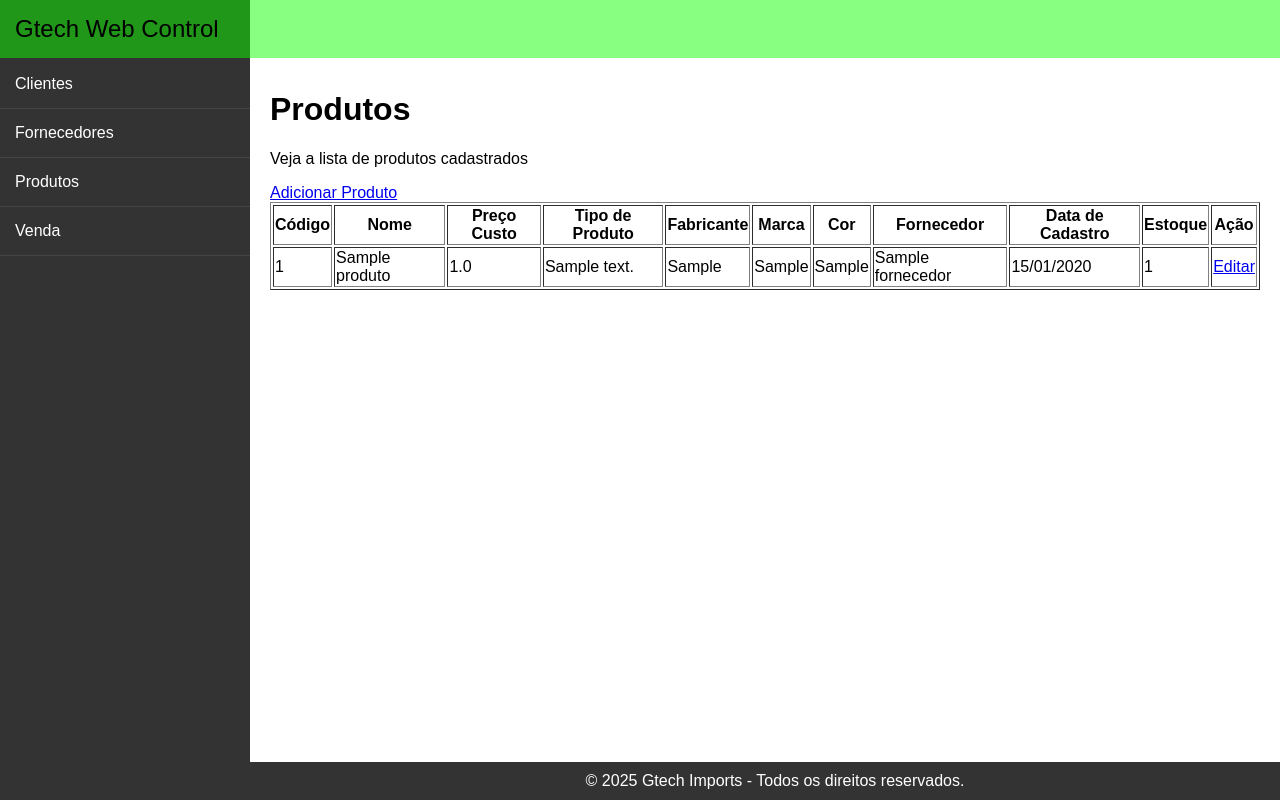
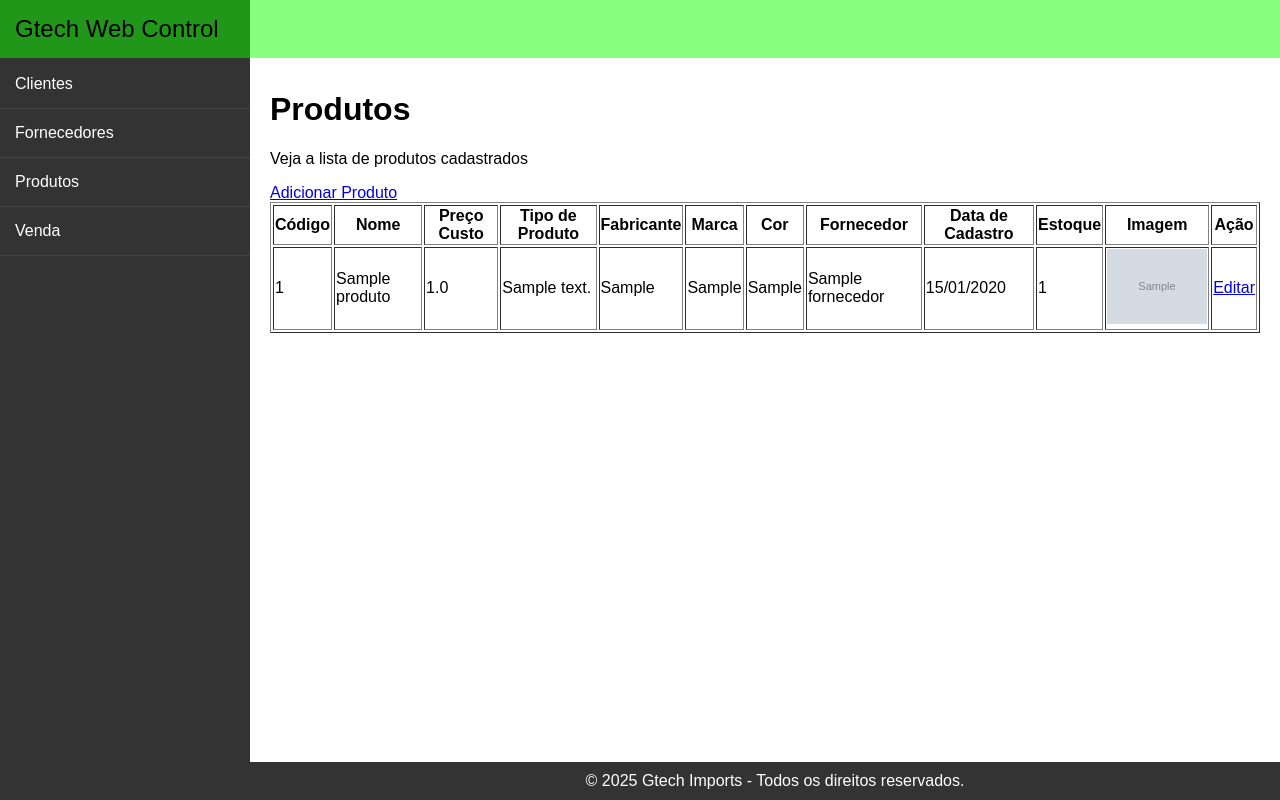
Before and after one commit to mitojsdev/gtechweb_2.0, a Django app: page /produto in a window 1280 px wide. Run offline with Django 5.2, Linux system fonts and the light colour scheme; tables that the repository leaves empty hold one stand-in row (values such as "Sample post"); grey boxes marked "Sample" are stand-in pictures.

Commit message:
adicionado funcionalidade de carregar imagens de produtos

```diff
--- a/gtech_produtos/forms.py
+++ b/gtech_produtos/forms.py
@@ -22,4 +22,4 @@ class ProdutoForm(forms.ModelForm):
                    'cor': forms.TextInput(attrs={'class': 'form-control'}),
                    'id_fornecedor': forms.Select(attrs={'class': 'form-control'}),
                    'estoque': forms.NumberInput(attrs={'class': 'form-control'}),
-                   'imagem': forms.TextInput(attrs={'class': 'form-control'})}
+                   'imagem': forms.ClearableFileInput(attrs={'class': 'form-control'})}
--- a/gtech_produtos/templates/gtech_produtos/new_produto.html
+++ b/gtech_produtos/templates/gtech_produtos/new_produto.html
@@ -7,7 +7,7 @@
     <main>
         <h1>Cadastrar Produto</h1>
         <p>Preencha o formulário abaixo para cadastrar um novo tipo de produto.</p>
-        <form method="post" action="{% url 'new_produto' %}">
+        <form method="post" enctype="multipart/form-data" action="{% url 'new_produto' img %}">
             {% csrf_token %}
             {{ form.as_p }}
             <button type="submit">Cadastrar</button>
--- a/gtech_produtos/templates/gtech_produtos/produto.html
+++ b/gtech_produtos/templates/gtech_produtos/produto.html
@@ -21,6 +21,7 @@
                         <th>Fornecedor</th>
                         <th>Data de Cadastro</th>
                         <th>Estoque</th>
+                        <th>Imagem</th>
                         <th>Ação</th>
                     </tr>
                 </thead>
@@ -37,6 +38,11 @@
                             <td>{{ produto.id_fornecedor.nome_empresa }}</td>
                             <td>{{ produto.data_cadastro|date:"d/m/Y" }}</td>
                             <td>{{ produto.estoque }}</td>
+                            <td>{% if produto.imagem %}
+                                    <img src="{{ produto.imagem.url }}" alt="{{ produto.nome }}" width="100">
+                                {% else %}
+                                    <p>Sem imagem</p>
+                                {% endif %}</td>
                             <td><a href="{% url 'edit_produto' produto.id_produto %}">Editar</a></td>
                         </tr>
                     {% endfor %}
--- a/gtech_produtos/views.py
+++ b/gtech_produtos/views.py
@@ -57,7 +57,7 @@ def new_produto(request):
         form = ProdutoForm()
     else:
         # Dados submetidos; processa os dados.
-        form = ProdutoForm(data=request.POST)
+        form = ProdutoForm(request.POST, request.FILES)
         if form.is_valid():
             form.save()
             return HttpResponseRedirect(reverse('produto'))
--- a/gtechweb/settings.py
+++ b/gtechweb/settings.py
@@ -11,6 +11,7 @@ https://docs.djangoproject.com/en/5.1/ref/settings/
 """
 
 from pathlib import Path
+import os
 
 # Build paths inside the project like this: BASE_DIR / 'subdir'.
 BASE_DIR = Path(__file__).resolve().parent.parent
@@ -128,3 +129,7 @@ STATIC_URL = 'static/'
 # https://docs.djangoproject.com/en/5.1/ref/settings/#default-auto-field
 
 DEFAULT_AUTO_FIELD = 'django.db.models.BigAutoField'
+
+# Configuração para arquivos de mídia
+MEDIA_URL = '/media/'
+MEDIA_ROOT = os.path.join(BASE_DIR, 'media/')
--- a/gtechweb/urls.py
+++ b/gtechweb/urls.py
@@ -16,9 +16,14 @@ Including another URLconf
 """
 from django.contrib import admin
 from django.urls import path, include
+from django.conf import settings
+from django.conf.urls.static import static
 
 urlpatterns = [
     path('admin/', admin.site.urls),
     path('', include('gtechwebs.urls')),
     path('', include('gtech_produtos.urls')),
 ]
+
+if settings.DEBUG:
+    urlpatterns += static(settings.MEDIA_URL, document_root=settings.MEDIA_ROOT)
--- a/gtechwebs/models.py
+++ b/gtechwebs/models.py
@@ -48,7 +48,7 @@ class TbProduto(models.Model):
     id_fornecedor = models.ForeignKey(TbFornecedor, models.DO_NOTHING, db_column='id_fornecedor')  # Field name made lowercase.
     data_cadastro = models.DateField(db_column='data_cadastro', auto_now_add=True)  # Field name made lowercase.
     estoque = models.IntegerField(db_column='estoque')  # Field name made lowercase.
-    imagem = models.CharField(db_column='imagem', max_length=300, blank=True, null=True)  # Field name made lowercase.
+    imagem = models.ImageField(upload_to='produtos/', blank=True, null=True)  # Field name made lowercase.
 
     class Meta:
         db_table = 'tb_produto'
```
Also changed, not shown: gtechwebs/migrations/0004_alter_tbfornecedor_data_cadastro_and_more.py (added), media/produtos/matheus-pereira-cruzeiro.jpg (added).
